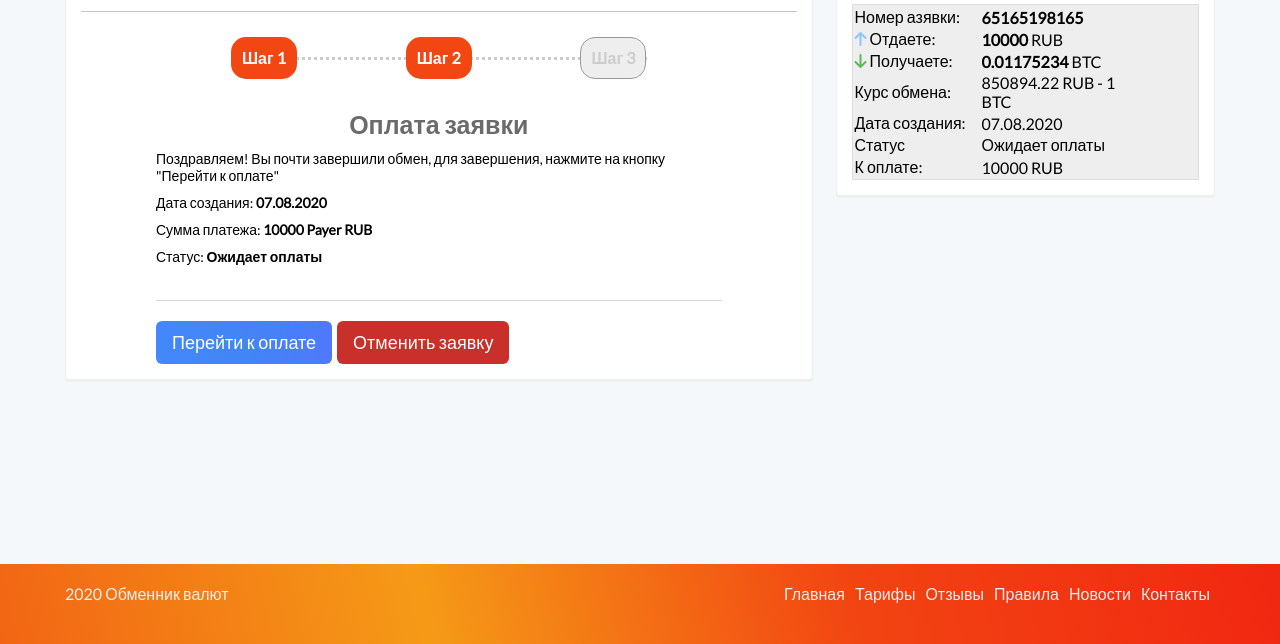
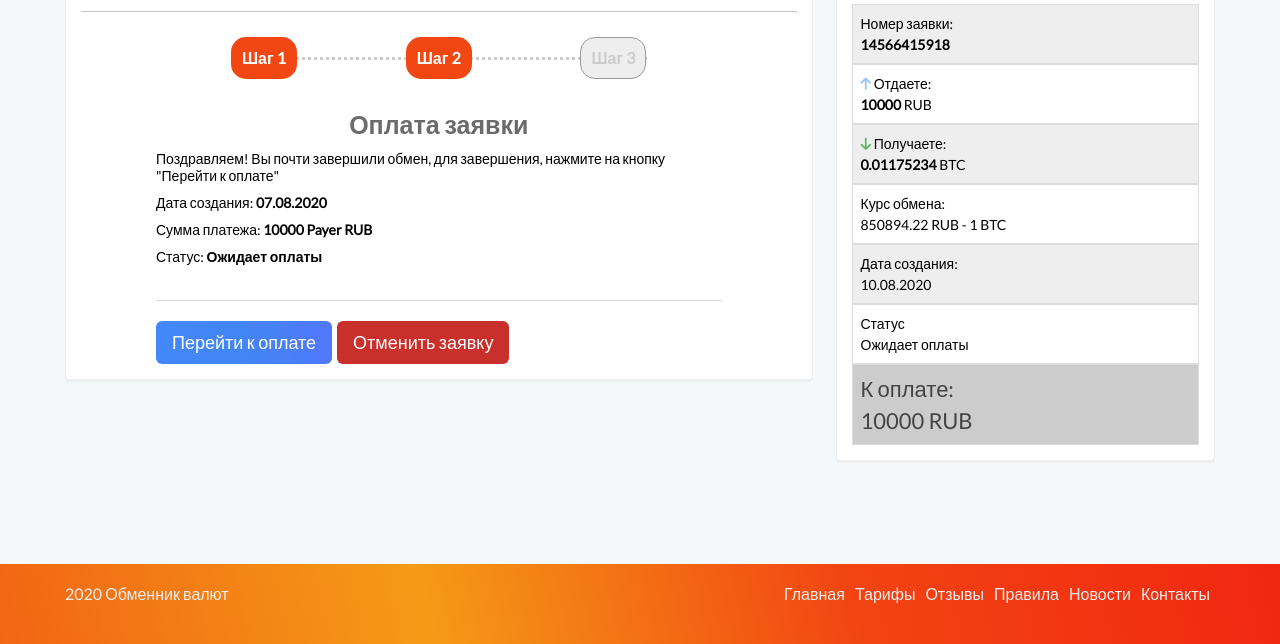
Before and after one commit to AlbertArakelyan/marTalgExchange, a plain HTML site: page exchange-pay.html in a window 1280 px wide. Shown: the part 214-858 px from the top of the page. Drawn offline with Linux system fonts and the light colour scheme.

Commit message:
table sub margin, pay pages new tables

```diff
--- a/assets/css/styles.css
+++ b/assets/css/styles.css
@@ -415,6 +415,7 @@ button:focus {
 
 .tariffs__table_reserve sup {
   color: #fff;
+  margin-left: 3px;
 }
 
 .tariffs__table_reserve span sup {
@@ -1919,12 +1920,19 @@ button:focus {
   margin-bottom: 5px;
 }
 
-#details.confirm__table .table__details .table__details_property {
-  width: 45%;
-}
-
-#details.confirm__table .table__details .table__details_value {
-  width: 55%;
+
+#details.confirm__table .confirm__table_details {
+  flex-direction: column;
+  align-items: flex-start;
+  padding: 8px;
+}
+#details.confirm__table .confirm__table_details .details__property,
+#details.confirm__table .confirm__table_details .details__value {
+  width: 100%;
+  padding: 2px 0;
+}
+#details.confirm__table .confirm__table_details .details__property {
+  border-right: none;
 }
 
 
--- a/exchange-pay.html
+++ b/exchange-pay.html
@@ -216,66 +216,72 @@
             </h3>
 
             <div class="confirm__table" id="details">
-              <table class="confirm__table_details">
-                <tbody>
-                  <tr class="table__details">
-                    <td class="table__details_property">
-                      Номер азявки:
-                    </td>
-                    <td class="table__details_value">
-                      <b>65165198165</b>
-                    </td>
-                  </tr>
-                  <tr class="table__details">
-                    <td class="table__details_property">
+
+              <ul class="confirm__table_details">
+                <li class="details__property">
+                  Номер заявки:
+                </li>
+                <li class="details__value">
+                  <b>14566415918</b>
+                </li>
+              </ul>
+
+              <ul class="confirm__table_details">
+                <li class="details__property">
                   <i class="fa fa-arrow-up" style="color: #8dc6fb"></i> Отдаете:
-                    </td>
-                    <td class="table__details_value">
+                </li>
+                <li class="details__value">
                   <span><b>10000</b></span> RUB
-                    </td>
-                  </tr>
-                  <tr class="table__details">
-                    <td class="table__details_property">
+                </li>
+              </ul>
+
+
+              <ul class="confirm__table_details">
+                <li class="details__property">
                   <i class="fa fa-arrow-down" style="color: #5cb85c"></i> Получаете:
-                    </td>
-                    <td class="table__details_value">
+                </li>
+                <li class="details__value">
                   <span><b>0.01175234</b></span> BTC
-                    </td>
-                  </tr>
-                  <tr class="table__details">
-                    <td class="table__details_property">
+                </li>
+              </ul>
+
+
+              <ul class="confirm__table_details">
+                <li class="details__property">
                   Курс обмена:
-                    </td>
-                    <td class="table__details_value">
+                </li>
+                <li class="details__value">
                   850894.22 RUB - 1 BTC
-                    </td>
-                  </tr>
-                  <tr class="table__details">
-                    <td class="table__details_property">
+                </li>
+              </ul>
+
+              <ul class="confirm__table_details">
+                <li class="details__property">
                   Дата создания:
-                    </td>
-                    <td class="table__details_value">
-                      07.08.2020
-                    </td>
-                  </tr>
-                  <tr class="table__details">
-                    <td class="table__details_property">
+                </li>
+                <li class="details__value">
+                  10.08.2020
+                </li>
+              </ul>
+
+              <ul class="confirm__table_details">
+                <li class="details__property">
                   Статус
-                    </td>
-                    <td class="table__details_value">
+                </li>
+                <li class="details__value">
                   Ожидает оплаты
-                    </td>
-                  </tr>
-                  <tr class="table__details">
-                    <td class="table__details_property final">
+                </li>
+              </ul>
+
+              <ul class="confirm__table_details final">
+                <li class="details__property">
                   К оплате:
-                    </td>
-                    <td class="table__details_value final">
+                </li>
+                <li class="details__value">
                   10000 RUB
-                    </td>
-                  </tr>
-                </tbody>
-              </table>
+                </li>
+              </ul>
+
             </div>
           </div>
 
```
Also changed, not shown: exchange-pay2.html (+55 -49 lines). Lines whose indentation alone changed are shown as unchanged.
